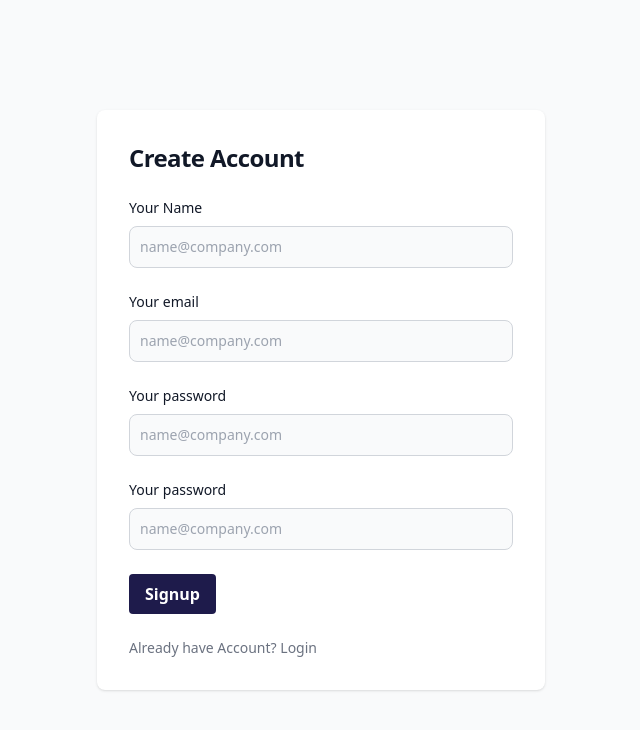
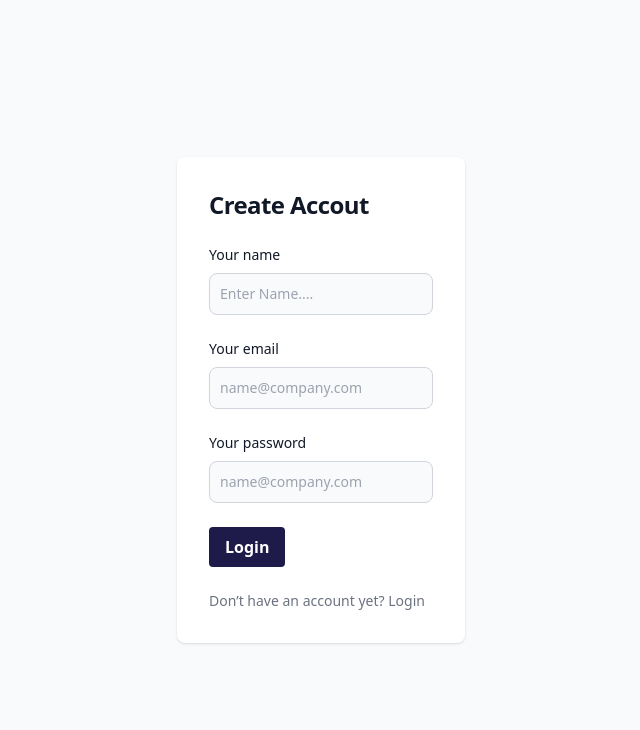
Before and after one commit to vipin760/weather-app-vuejs, a Vue app in the folder frontend/: page /register in a window 1280 px wide. Shown: the top 730 px of the page, without its empty margins (319-959 px from the left). Built offline with nearby package versions, Linux system fonts and the light colour scheme.

Commit message:
form validation completed

```diff
--- a/frontend/package.json
+++ b/frontend/package.json
@@ -11,6 +11,7 @@
   "dependencies": {
     "axios": "^1.6.7",
     "pinia": "^2.1.7",
+    "vee-validate": "^4.12.6",
     "vue": "^3.4.21",
     "vue-router": "^4.3.0"
   },
--- a/frontend/src/components/Login.vue
+++ b/frontend/src/components/Login.vue
@@ -1,32 +1,5 @@
-<script setup>
-import axios from "axios";
-import { ref } from "vue";
-import { useRouter } from 'vue-router'
-import { BASE_URL } from '../axios.js'
-
-const router = useRouter()
-const form = ref({
-  email: "",
-  password: "",
-});
-
-const handleLogin = async () => {
-  await axios.post(`${BASE_URL}//user/login`, {
-    email: form.value.email,
-    password: form.value.password,
-  }).then((res)=>{
-    console.log(res.data.data)
-    sessionStorage.setItem("token", JSON.stringify(res.data.data));
-    router.push("/")
-  }).catch((err)=>{
-    console.log(err)
-  })
-};
-
-</script>
-
 <template>
-  <div class="bg-gray-50 dark:bg-gray-900">
+<div class="bg-gray-50 dark:bg-gray-900 min-h-screen flex items-center justify-center">
     <div
       class="flex flex-col items-center justify-center px-6 py-8 mx-auto md:h-screen lg:py-0"
     >
@@ -39,22 +12,22 @@ const handleLogin = async () => {
           >
             Login in to your account
           </h1>
-          <form class="space-y-4 md:space-y-6" @submit.prevent="handleLogin">
+          <Form class="space-y-4 md:space-y-6" @submit="onSubmit">
             <div>
               <label
                 for="email"
                 class="block mb-2 text-sm font-medium text-gray-900 dark:text-white"
                 >Your email</label
               >
-              <input
+              <Field :rules="validateEmail"
                 type="email"
                 name="email"
-                v-model="form.email"
                 id="email"
                 class="bg-gray-50 border border-gray-300 text-gray-900 sm:text-sm rounded-lg focus:ring-primary-600 focus:border-primary-600 block w-full p-2.5 dark:bg-gray-700 dark:border-gray-600 dark:placeholder-gray-400 dark:text-white dark:focus:ring-blue-500 dark:focus:border-blue-500"
                 placeholder="name@company.com"
                 required=""
               />
+              <ErrorMessage name="email" />
             </div>
             <div>
               <label
@@ -62,15 +35,15 @@ const handleLogin = async () => {
                 class="block mb-2 text-sm font-medium text-gray-900 dark:text-white"
                 >Your password</label
               >
-              <input
+              <Field :rules="validatePassword"
                 type="password"
                 name="password"
-                v-model="form.password"
                 id="password"
                 class="bg-gray-50 border border-gray-300 text-gray-900 sm:text-sm rounded-lg focus:ring-primary-600 focus:border-primary-600 block w-full p-2.5 dark:bg-gray-700 dark:border-gray-600 dark:placeholder-gray-400 dark:text-white dark:focus:ring-blue-500 dark:focus:border-blue-500"
                 placeholder="name@company.com"
                 required=""
               />
+              <ErrorMessage name="password" />
             </div>
             <!-- <button type="submit" class="w-full text-white bg-Purple-700 hover:bg-Purple-700 focus:ring-4 focus:outline-none focus:bg-Purple-700 font-medium rounded-lg text-sm px-5 py-2.5 text-center dark:bg-Purple-700 dark:hover:bg-Purple-700 dark:focus:bg-Purple-700">Sign in</button> -->
             <button
@@ -87,9 +60,64 @@ const handleLogin = async () => {
                 >Sign up</router-link
               >
             </p>
-          </form>
+          </Form>
         </div>
       </div>
     </div>
   </div>
+  <!-- <div id="app">
+  <label for="">name</label>
+    <Form @submit="onSubmit">
+      <Field name="email" type="email" :rules="validateEmail"  />
+      <ErrorMessage name="email" />
+
+            <Field name="password" type="password" :rules="validatePassword"  />
+      <ErrorMessage name="password" />
+      <button>Sign up</button>
+    </Form>
+  </div> -->
 </template>
+
+<script>
+import { Form, Field, ErrorMessage  } from 'vee-validate';
+import axios from 'axios'
+import { BASE_URL } from "../axios.js";
+import { useRouter } from "vue-router";
+export default {
+  components: {
+    Form,
+    Field,
+    ErrorMessage
+  },
+  methods: {
+   async onSubmit(values) {
+      try {
+        await axios.post(`${BASE_URL}/user/login`,values).then((res)=>{
+          sessionStorage.setItem("token", JSON.stringify(res.data.data));
+         window.location.href = '/'
+        console.log(res)
+      })
+      } catch (error) {
+        console.log(error)
+      }
+
+    },
+    validateEmail(value) {
+      if (!value) {
+        return 'This field is required';
+      }
+      const regex = /^[A-Z0-9._%+-]+@[A-Z0-9.-]+\.[A-Z]{2,4}$/i;
+      if (!regex.test(value)) {
+        return 'This field must be a valid email';
+      }
+      return true;
+    },
+    validatePassword(value){
+      if (!value) {
+        return 'This field is required';
+      }
+      return true
+    }
+  },
+};
+</script>
--- a/frontend/src/components/Register.vue
+++ b/frontend/src/components/Register.vue
@@ -1,26 +1,5 @@
-<script setup>
-import axios from "axios";
-import { useRouter } from "vue-router";
-import {ref} from "vue"
-import { BASE_URL } from '../axios.js'
-
-const router = useRouter();
-const form = ref({
-    name:'',email:'',password:'',cpassword:''
-})
-const handleRegister=async()=>{
-    await axios.post(`${BASE_URL}/user/register`,{name:form.value.name,email:form.value.email,password:form.value.password,cpassword:form.value.cpassword}).then((data)=>{
-        console.log(data)
-        router.push('/login')
-    }).catch((err)=>{
-        console.log(err);
-    })
-}
-
-</script>
-
 <template>
-  <div class="bg-gray-50 dark:bg-gray-900">
+<div class="bg-gray-50 dark:bg-gray-900 min-h-screen flex items-center justify-center">
     <div
       class="flex flex-col items-center justify-center px-6 py-8 mx-auto md:h-screen lg:py-0"
     >
@@ -31,24 +10,24 @@ const handleRegister=async()=>{
           <h1
             class="text-xl font-bold leading-tight tracking-tight text-gray-900 md:text-2xl dark:text-white"
           >
-            Create Account
+            Create Accout
           </h1>
-          <form class="space-y-4 md:space-y-6" @submit.prevent="handleRegister">
-            <div>
+          <Form class="space-y-4 md:space-y-6" @submit="onSubmit">
+          <div>
               <label
                 for="name"
                 class="block mb-2 text-sm font-medium text-gray-900 dark:text-white"
-                >Your Name</label
+                >Your name</label
               >
-              <input
-                type="name"
-                v-model="form.name"
+              <Field :rules="validateName"
+                type="text"
                 name="name"
                 id="name"
                 class="bg-gray-50 border border-gray-300 text-gray-900 sm:text-sm rounded-lg focus:ring-primary-600 focus:border-primary-600 block w-full p-2.5 dark:bg-gray-700 dark:border-gray-600 dark:placeholder-gray-400 dark:text-white dark:focus:ring-blue-500 dark:focus:border-blue-500"
-                placeholder="name@company.com"
+                placeholder="Enter Name...."
                 required=""
               />
+              <ErrorMessage name="name" />
             </div>
             <div>
               <label
@@ -56,15 +35,15 @@ const handleRegister=async()=>{
                 class="block mb-2 text-sm font-medium text-gray-900 dark:text-white"
                 >Your email</label
               >
-              <input
+              <Field :rules="validateEmail"
                 type="email"
                 name="email"
-                v-model="form.email"
                 id="email"
                 class="bg-gray-50 border border-gray-300 text-gray-900 sm:text-sm rounded-lg focus:ring-primary-600 focus:border-primary-600 block w-full p-2.5 dark:bg-gray-700 dark:border-gray-600 dark:placeholder-gray-400 dark:text-white dark:focus:ring-blue-500 dark:focus:border-blue-500"
                 placeholder="name@company.com"
                 required=""
               />
+              <ErrorMessage name="email" />
             </div>
             <div>
               <label
@@ -72,50 +51,113 @@ const handleRegister=async()=>{
                 class="block mb-2 text-sm font-medium text-gray-900 dark:text-white"
                 >Your password</label
               >
-              <input
+              <Field :rules="validatePassword"
                 type="password"
-                v-model="form.password"
                 name="password"
                 id="password"
                 class="bg-gray-50 border border-gray-300 text-gray-900 sm:text-sm rounded-lg focus:ring-primary-600 focus:border-primary-600 block w-full p-2.5 dark:bg-gray-700 dark:border-gray-600 dark:placeholder-gray-400 dark:text-white dark:focus:ring-blue-500 dark:focus:border-blue-500"
                 placeholder="name@company.com"
                 required=""
               />
+              <ErrorMessage name="password" />
             </div>
-            <div>
-              <label
-                for="cpassword"
-                class="block mb-2 text-sm font-medium text-gray-900 dark:text-white"
-                >Your password</label
-              >
-              <input
-                type="password"
-                name="cpassword"
-                v-model="form.cpassword"
-                id="cpassword"
-                class="bg-gray-50 border border-gray-300 text-gray-900 sm:text-sm rounded-lg focus:ring-primary-600 focus:border-primary-600 block w-full p-2.5 dark:bg-gray-700 dark:border-gray-600 dark:placeholder-gray-400 dark:text-white dark:focus:ring-blue-500 dark:focus:border-blue-500"
-                placeholder="name@company.com"
-                required=""
-              />
-            </div>
+
+
             <!-- <button type="submit" class="w-full text-white bg-Purple-700 hover:bg-Purple-700 focus:ring-4 focus:outline-none focus:bg-Purple-700 font-medium rounded-lg text-sm px-5 py-2.5 text-center dark:bg-Purple-700 dark:hover:bg-Purple-700 dark:focus:bg-Purple-700">Sign in</button> -->
             <button
               class="bg-indigo-950 hover:bg-blue-700 text-white font-bold py-2 px-4 rounded"
             >
-              Signup
+              Login
             </button>
 
             <p class="text-sm font-light text-gray-500 dark:text-gray-400">
-              Already have Account?
+              Don’t have an account yet?
               <router-link
                 to="/login"
                 class="font-medium text-primary-600 hover:underline dark:text-primary-500"
                 >Login</router-link
               >
             </p>
-          </form>
+          </Form>
         </div>
       </div>
     </div>
   </div>
+  <!-- <div id="app">
+  <label for="">name</label>
+    <Form @submit="onSubmit">
+      <Field name="email" type="email" :rules="validateEmail"  />
+      <ErrorMessage name="email" />
+
+            <Field name="password" type="password" :rules="validatePassword"  />
+      <ErrorMessage name="password" />
+      <button>Sign up</button>
+    </Form>
+  </div> -->
 </template>
+
+<script>
+import { Form, Field, ErrorMessage  } from 'vee-validate';
+import axios from 'axios'
+import { BASE_URL } from "../axios.js";
+import { useRouter } from "vue-router";
+export default {
+  components: {
+    Form,
+    Field,
+    ErrorMessage
+  },
+  methods: {
+   async onSubmit(values) {
+      try {
+        await axios.post(`${BASE_URL}/user/register`,values).then((res)=>{
+         window.location.href = '/login'
+      })
+      } catch (error) {
+        console.log(error)
+      }
+
+    },
+    validateName(value) {
+      if (!value) {
+        return 'This field is required';
+      }
+      if (value.length<=2) {
+        return 'Enter Name Atleast Minimum Length';
+      }
+      return true;
+    },
+    validateEmail(value) {
+      if (!value) {
+        return 'This field is required';
+      }
+      const regex = /^[A-Z0-9._%+-]+@[A-Z0-9.-]+\.[A-Z]{2,4}$/i;
+      if (!regex.test(value)) {
+        return 'This field must be a valid email';
+      }
+      return true;
+    },
+    validatePassword(value){
+       if (!value) {
+        return 'This field is required';
+      }
+      if (value.length < 8) {
+        return 'Password must be at least 8 characters long';
+      }
+      if (!/[A-Z]/.test(value)) {
+        return 'Password must contain at least one uppercase letter';
+      }
+      if (!/[a-z]/.test(value)) {
+        return 'Password must contain at least one lowercase letter';
+      }
+      if (!/\d/.test(value)) {
+        return 'Password must contain at least one number';
+      }
+      if (!/[!@#$%^&*(),.?":{}|<>]/.test(value)) {
+        return 'Password must contain at least one special character';
+      }
+      return true
+    }
+  },
+};
+</script>
```
Also changed, not shown: 2 other files (tests, documents, lock files or other folders).
